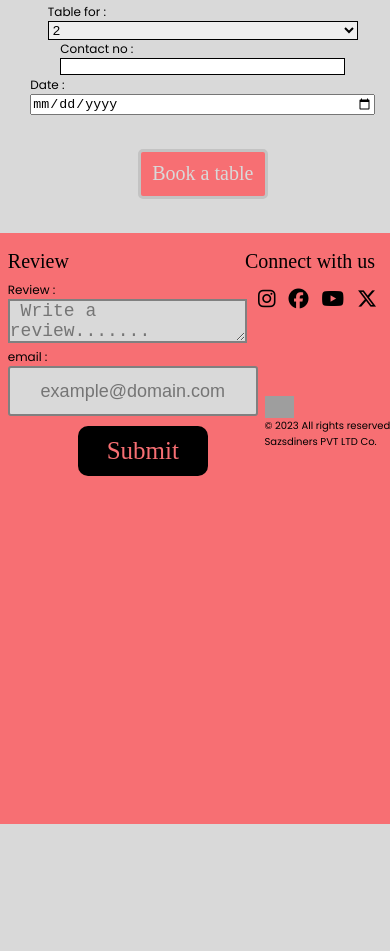
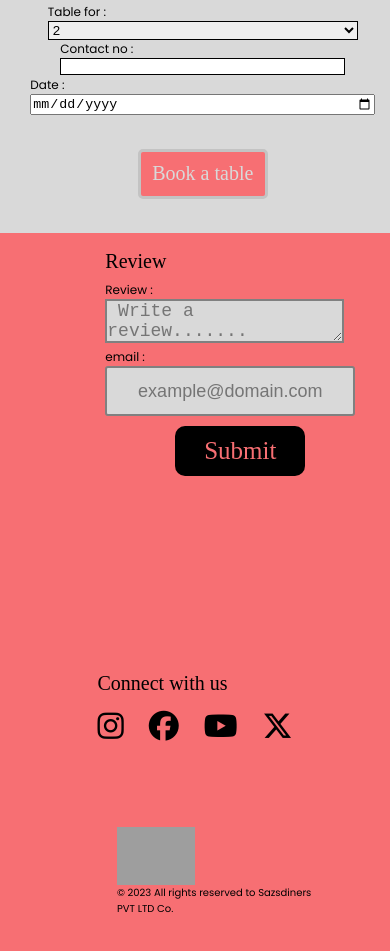
Before and after one commit to sazisblu/Bala-SaSa-responsive-beta-, a plain HTML site: page index.html in a window 390 px wide. Shown: the part 2255-3206 px from the top of the page. Before the commit the page ends 3079 px from the top, so only its background shows below. Drawn offline with Linux system fonts and the light colour scheme; grey boxes are pictures that could not be loaded; a web font is replaced by a local one.

Commit message:
footer improved

```diff
--- a/index.css
+++ b/index.css
@@ -708,16 +708,16 @@ select
 .wrapper
 {
  display: flex;
- flex-direction: row;
+ flex-direction: column;
  justify-content: space-between;
-
+ align-items: center;
 }
 
 footer{
     background-color: #f76f73;
     /* overflow: auto; */
     width: 100vw;
-    height: 70vh;
+    height: 100vh;
     /* position: relative;
     top:40vh; */
 
@@ -748,6 +748,7 @@ form
     position: relative;
     left: 2vw;
     top: 2vh;
+    /* align-items: center; */
 }
 
 span
@@ -806,7 +807,7 @@ font-family: poppins;
 
 .icon
 {
-    font-size: 2rem;
+    font-size: 3rem;
     font-family: none;
     color: black;
 }
@@ -815,7 +816,7 @@ font-family: poppins;
 {
     display: flex;
     flex-direction: row;
-    justify-content: space-evenly;
+    justify-content: space-between;
 }
 
 ul
@@ -828,7 +829,7 @@ ul
     /* border: 1px solid red; */
     width: 50vw;
     /* text-align: right; */
-    margin-left: 50px;
+    margin-left: 0px;
     display:flex;
     flex-direction: column;
 
@@ -848,7 +849,7 @@ ul
 
 #last-logo
 {
-    width: 20%;
+    width: 40%;
 }
 
 .end
```
